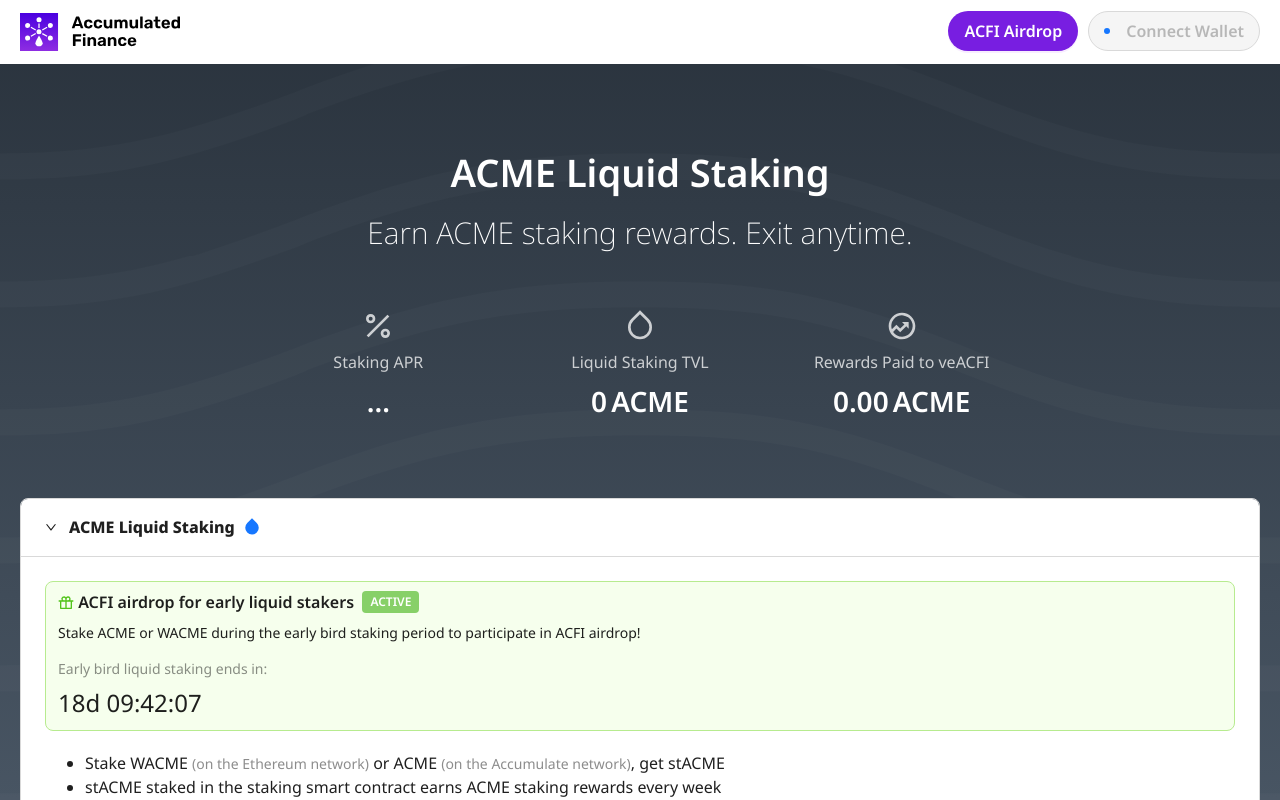
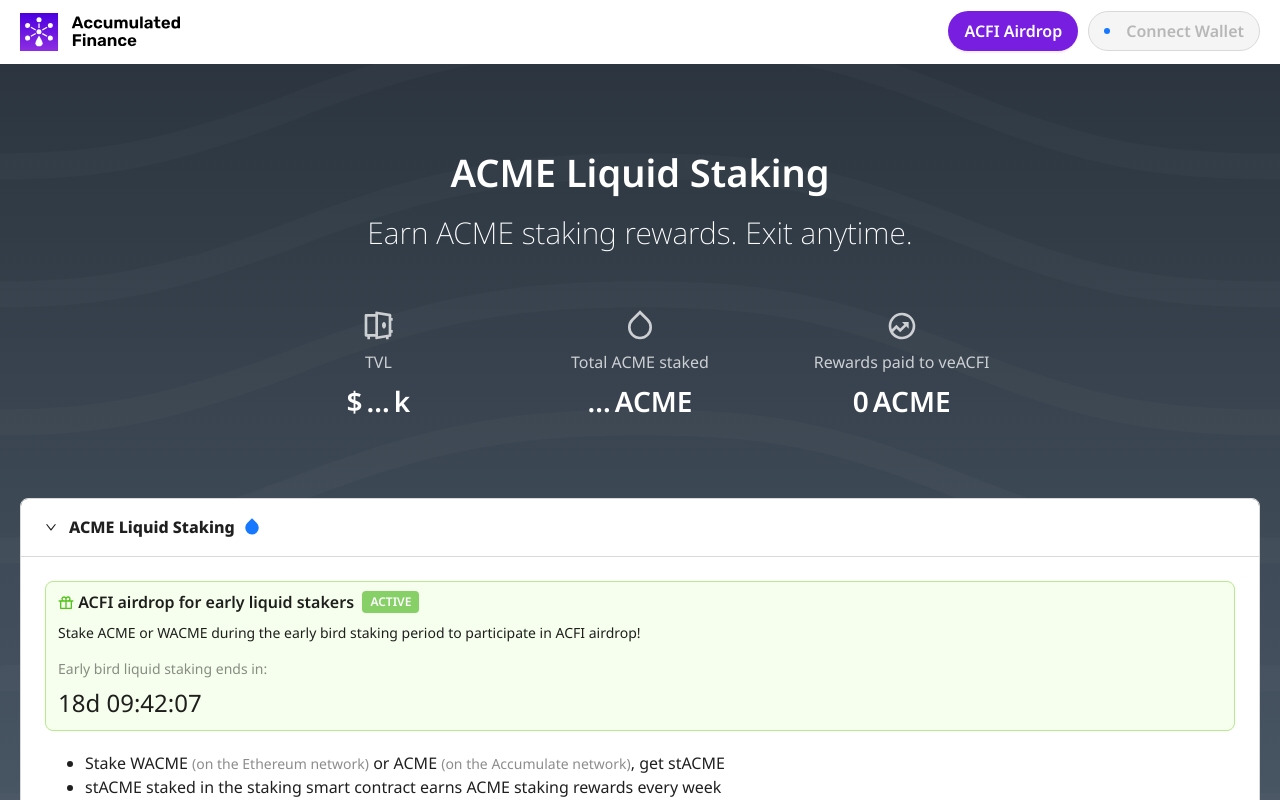
Before and after one commit to AccumulatedFinance/frontend, a React (Create React App) app: page / in a window 1280 px wide. Shown: the top 800 px of the page. Built offline with nearby package versions, Linux system fonts and the light colour scheme; no server answers.

Commit message:
improve metrics

```diff
--- a/src/components/accumulated/Index.js
+++ b/src/components/accumulated/Index.js
@@ -1,4 +1,6 @@
 import React, { useEffect, useState } from 'react';
+
+import axios from 'axios';
 
 import {
   Row,
@@ -13,14 +15,15 @@
   Descriptions,
   Form,
   Input,
-  Divider
+  Divider,
+  message
 } from 'antd';
 
 import CountUp from 'react-countup';
 
 import { IconContext } from "react-icons";
 import {
-    RiPercentLine, RiFundsLine, RiDropLine, RiGiftLine, RiDropFill, RiMoneyDollarCircleFill, RiLock2Fill, RiErrorWarningLine
+    RiFundsLine, RiDropLine, RiGiftLine, RiDropFill, RiMoneyDollarCircleFill, RiLock2Fill, RiErrorWarningLine, RiSafe2Line
 } from 'react-icons/ri';
 
 import RPC from '../common/RPC';
@@ -35,10 +38,11 @@
     const stakingAccount = "accumulated.acme/staking";
     const wacmeAddress = "0xDF4Ef6EE483953fE3B84ABd08C6A060445c01170";
     const nativeACMEStakingMin = 50000;
-    const formatter = (value) => <CountUp end={value} duration={0.75} decimals={2} separator="," />;
-    const formatterRounded = (value) => <CountUp end={value} duration={0.75} decimals={0} separator="," />;
+    const formatter = (value) => <CountUp end={value} duration={0.75} decimals={0} separator="," />;
+    const formatterDecimals = (value) => <CountUp end={value} duration={0.75} decimals={1} separator="," />;
 
-    const [stakingTVL, setStakingTVL] = useState(0);
+    const [stakingTVL, setStakingTVL] = useState(null);
+    const [acmePrice, setACMEPrice] = useState(null);
 
     const getStakingTVL = async () => {
         try {
@@ -51,13 +55,33 @@
             }
         }
         catch(error) {
-            setStakingTVL(-1);
+            setStakingTVL(null);
         }
+    }
+
+    const getACMEPrice = async () => {
+
+        setACMEPrice(null);
+
+        try {
+            const response = await axios.get("https://api.coingecko.com/api/v3/coins/wrapped-accumulate");
+            if (response && response.data.market_data && response.data.market_data.current_price && response.data.market_data.current_price.usd) {
+                setACMEPrice(response.data.market_data.current_price.usd);
+            } else {
+                throw new Error("Coingecko API is not available");
+            }
+        }
+        catch(error) {
+            setACMEPrice(null);
+            message.error(error.message);
+        }
+
     }
 
     useEffect(() => {
       document.title = "Accumulated Finance";
       getStakingTVL();
+      getACMEPrice();
     }, []);
 
     return (
@@ -69,16 +93,16 @@
                 <Title level={2}>Earn ACME staking rewards. Exit anytime.</Title>
                 <Row gutter={[16,32]} justify="center" style={{marginTop: '60px', marginBottom: '15px'}}>
                     <Col xs={24} sm={8} md={7} lg={6} xl={5}>
-                        <IconContext.Provider value={{ className: 'react-icons' }}><RiPercentLine /></IconContext.Provider>
-                        <Statistic title="Staking APR" value={"..."} suffix={""} precision={0} />
+                        <IconContext.Provider value={{ className: 'react-icons' }}><RiSafe2Line /></IconContext.Provider>
+                        <Statistic title="TVL" value={stakingTVL && acmePrice ? acmePrice*stakingTVL/(10**11) : "..."} prefix={"$"} suffix={"k"} formatter={stakingTVL && acmePrice ? formatterDecimals : null} />
                     </Col>
                     <Col xs={24} sm={8} md={7} lg={6} xl={5}>
                         <IconContext.Provider value={{ className: 'react-icons' }}><RiDropLine /></IconContext.Provider>
-                        <Statistic title="Liquid Staking TVL" value={(stakingTVL/(10**8)).toFixed(8)} suffix={"ACME"} formatter={formatterRounded} />
+                        <Statistic title="Total ACME staked" value={stakingTVL ? (stakingTVL/(10**8)) : "..."} suffix={"ACME"} formatter={stakingTVL ? formatter : null} />
                     </Col>
                     <Col xs={24} sm={8} md={7} lg={6} xl={5}>
                         <IconContext.Provider value={{ className: 'react-icons' }}><RiFundsLine /></IconContext.Provider>
-                        <Statistic title="Rewards Paid to veACFI" value={0} suffix={"ACME"} precision={2} formatter={formatter} />
+                        <Statistic title="Rewards paid to veACFI" value={0} suffix={"ACME"} formatter={formatter} />
                     </Col>
                 </Row>
             </Col>
@@ -115,7 +139,7 @@
                                                 <strong><IconContext.Provider value={{ className: 'react-icons react-icons-blue' }}><RiErrorWarningLine /></IconContext.Provider> Minimum staking amount: {nativeACMEStakingMin.toLocaleString()} ACME</strong>
                                             </Paragraph>
                                             <Descriptions layout="vertical" column={1}>
-                                                <Descriptions.Item label="ACME token account"><Text copyable>{stakingAccount}</Text></Descriptions.Item>
+                                                <Descriptions.Item label="ACME token account"><a href={"https://explorer.accumulatenetwork.io/acc/" + stakingAccount} target="_blank" rel="noreferrer"><Text copyable>{stakingAccount}</Text></a></Descriptions.Item>
                                                 <Descriptions.Item label="Tx memo"><Text mark>Your ETH address</Text></Descriptions.Item>
                                             </Descriptions>
                                         </div>
```
